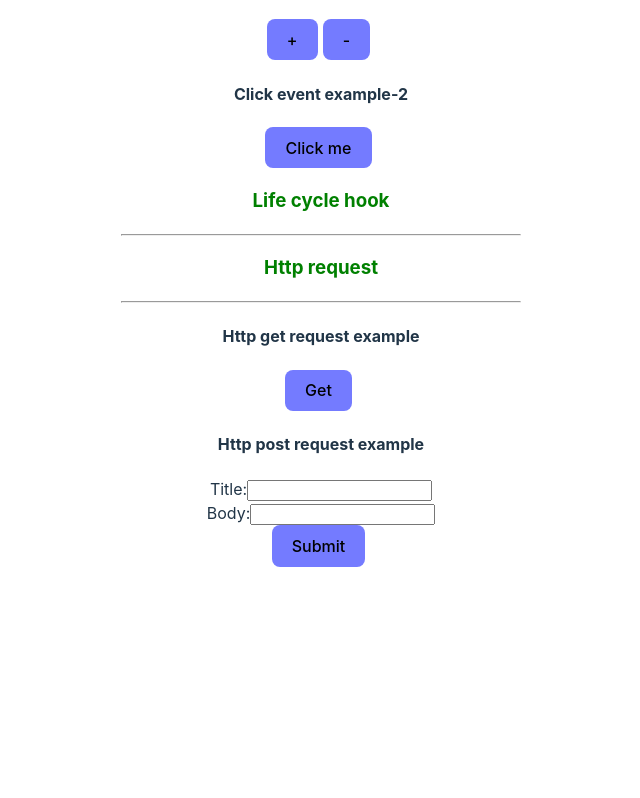
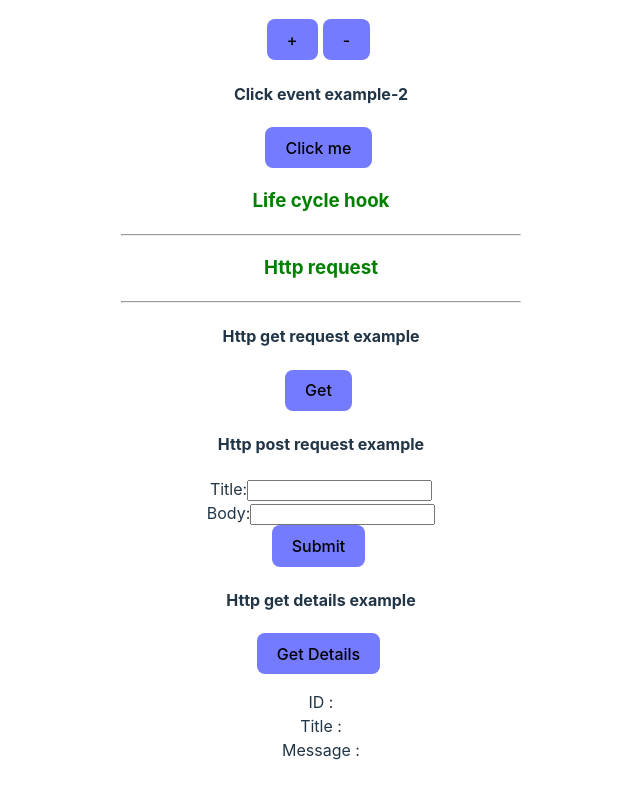
Before and after one commit to mamunurrashid1010/vuejs_practice, a Vue app: page / in a window 1280 px wide. Shown: the part 1341-2139 px from the top of the page, without its empty margins (319-959 px from the left). Before the commit the page ends 1940 px from the top, so only its background shows below. Built offline with nearby package versions, Linux system fonts and the light colour scheme.

Commit message:
Http request : Get details example added

```diff
--- a/src/App.vue
+++ b/src/App.vue
@@ -9,6 +9,7 @@
 import Example from "./components/lifecycle_hook/Example.vue";
 import GetRequest from "./components/http_request/GetRequest.vue";
 import PostRequest from "./components/http_request/PostRequest.vue";
+import GetDetails from "./components/http_request/GetDetails.vue";
 </script>
 
 <template>
@@ -46,6 +47,7 @@
   <h3 style="color: green">Http request</h3><hr>
   <GetRequest/>
   <PostRequest/>
+  <GetDetails/>
 
 </template>
 
--- /dev/null
+++ b/src/components/http_request/GetDetails.vue
@@ -0,0 +1,41 @@
+<template>
+  <div>
+    <h4>Http get details example</h4>
+
+    <button @click="getData()">Get Details</button>
+
+      <p>
+        ID :{{post.id}} <br>
+        Title :{{post.title}}<br>
+        Message :{{post.body}}<br>
+      </p>
+
+  </div>
+</template>
+
+<script>
+import axios from "axios";
+export default {
+  name:'GetDetails',
+  data(){
+    return{
+      post:{},
+    }
+  },
+  methods:{
+    getData(){
+      axios.get('https://jsonplaceholder.typicode.com/posts/1')
+          .then(req=>{
+            this.post = req.data;
+          })
+          .catch(e=>{
+            alert('Error')
+          })
+    }
+  }
+}
+</script>
+
+<style scoped>
+
+</style>
```
Also changed, not shown: 1 other file (tests, documents, lock files or other folders).
